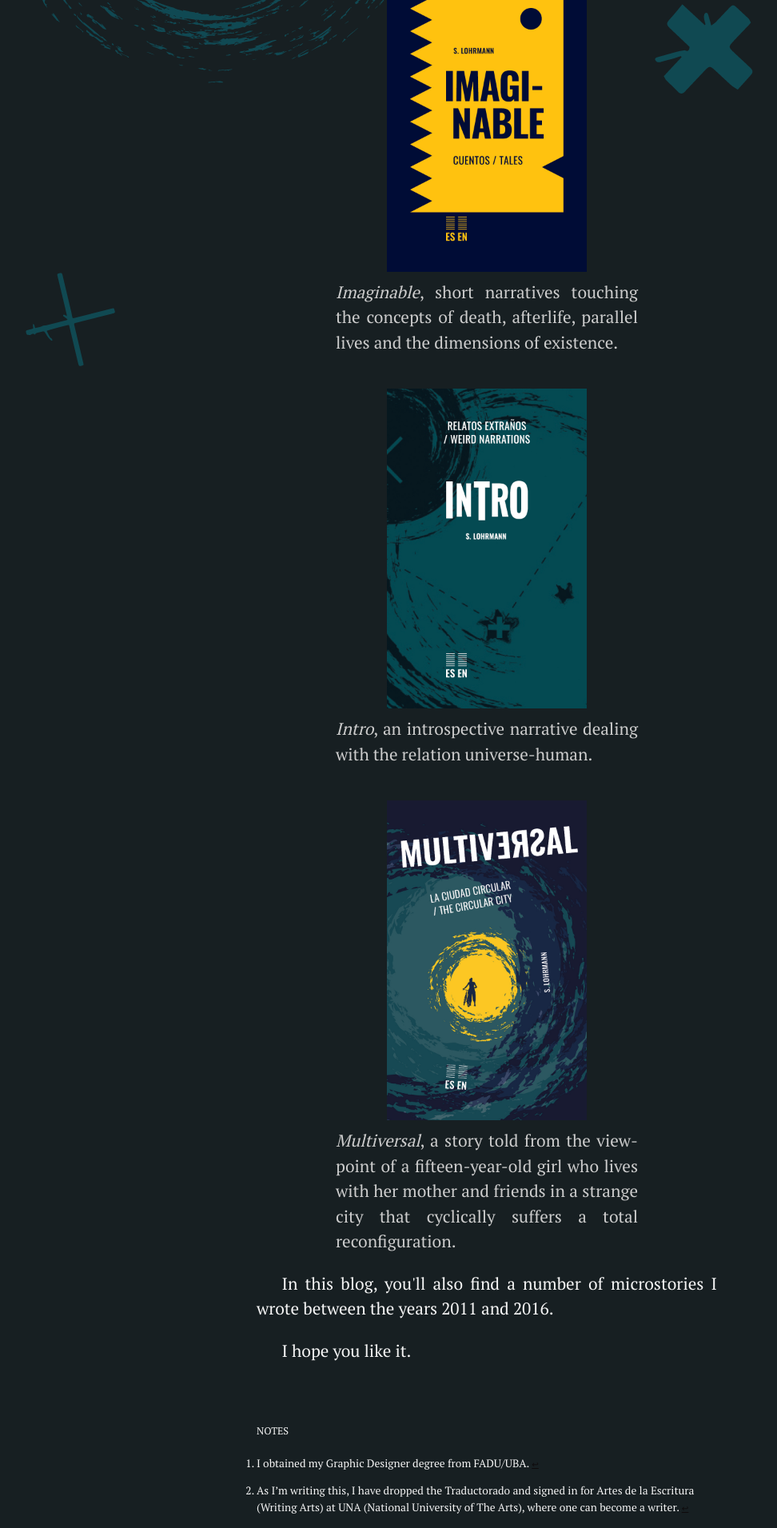
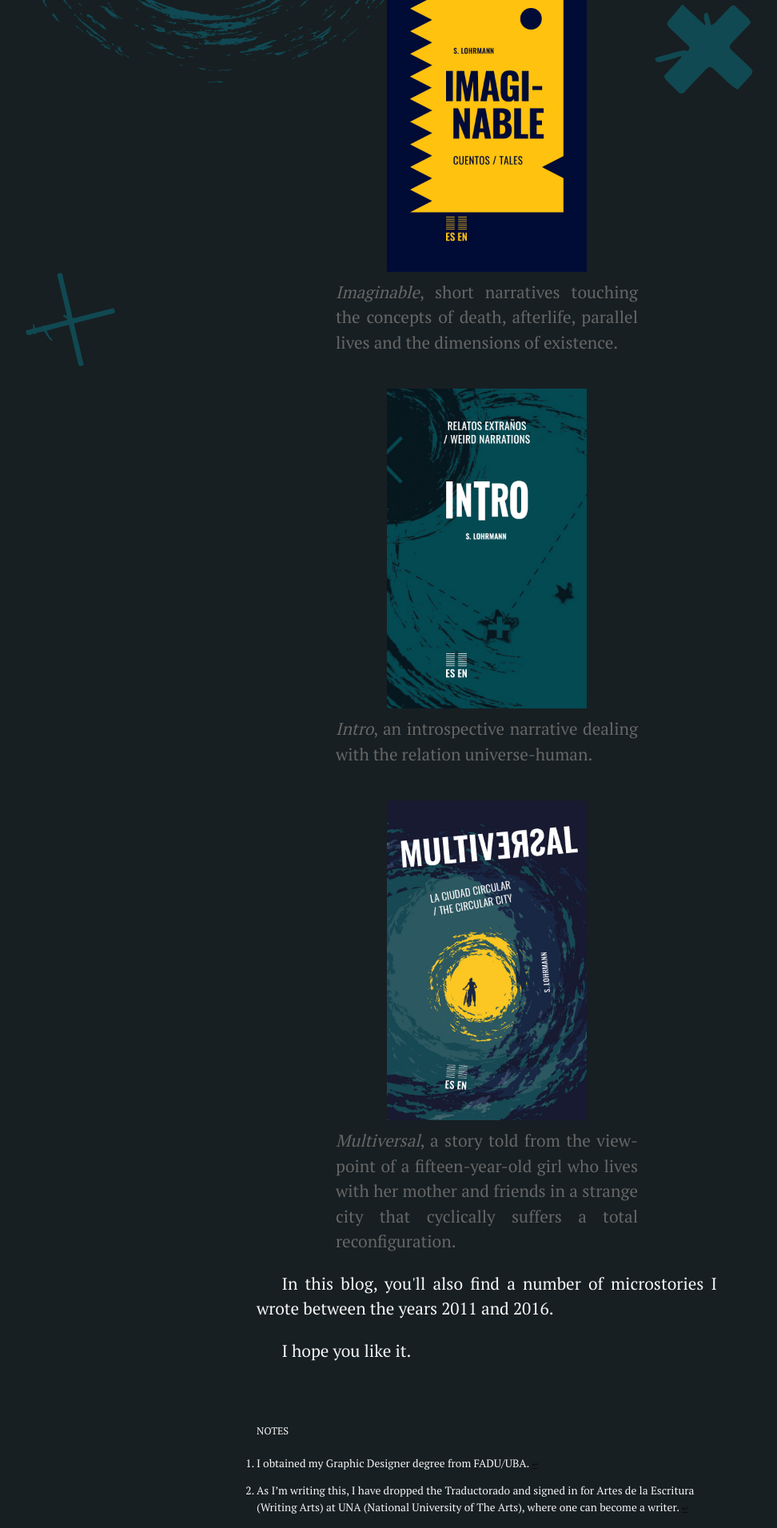
Before and after one commit to silvialohrmann/editorial, a Jekyll site: the page built from about.md, in a window 1280 px wide. Shown: the part 1804-3715 px from the top of the page at 80% size, without its empty margins (31-1003 px from the left). Built offline with Jekyll 4.4.1, drawn with Linux system fonts in a browser that asks for light colours.

Commit message:
Update about.md

```diff
--- a/about.md
+++ b/about.md
@@ -21,15 +21,15 @@
 <div style="max-width:18em; margin:auto;  text-align:center;">
  <div id="imaginable">
 <img style="margin-bottom:10px;" src="/assets/images/Imaginable%20-%20cover.jpg" alt="Imaginable" width="250">
-<p style="color:#cccccc;"><em>Imaginable</em>, short narratives touching the concepts of death, afterlife, parallel lives and the dimensions of existence.</p>
+<p style="color:#666666;"><em>Imaginable</em>, short narratives touching the concepts of death, afterlife, parallel lives and the dimensions of existence.</p>
  </div>
  <div id="intro">
 <img style="margin-bottom:10px;" src="/assets/images/Intro%20-%20cover.jpg" alt="Intro" width="250">
-<p style="color:#cccccc;"><em>Intro</em>, an introspective narrative dealing with the relation universe-human.</p>
+<p style="color:#666666;"><em>Intro</em>, an introspective narrative dealing with the relation universe-human.</p>
  </div>
  <div id="multiversal">
 <img style="margin-bottom:10px;" src="/assets/images/Multiversal%20-%20cover.jpg" alt="Multiversal" width="250">
-<p style="color:#cccccc;"><em>Multiversal</em>, a story told from the viewpoint of a fifteen-year-old girl who lives with her mother and friends in a strange city that cyclically suffers a total reconfiguration.</p>
+<p style="color:#666666;"><em>Multiversal</em>, a story told from the viewpoint of a fifteen-year-old girl who lives with her mother and friends in a strange city that cyclically suffers a total reconfiguration.</p>
  </div>
  </div>
  <p>In this blog, you'll also find a number of microstories I wrote between the years 2011 and 2016.</p>
```
